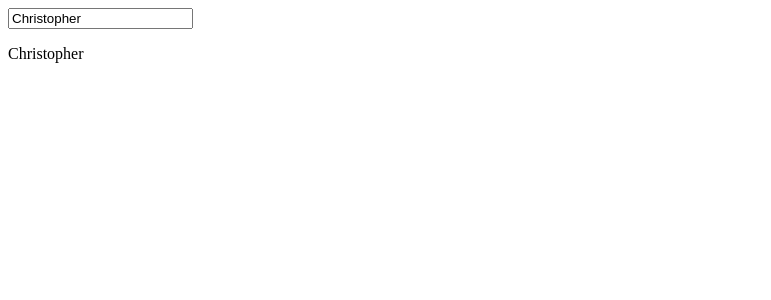
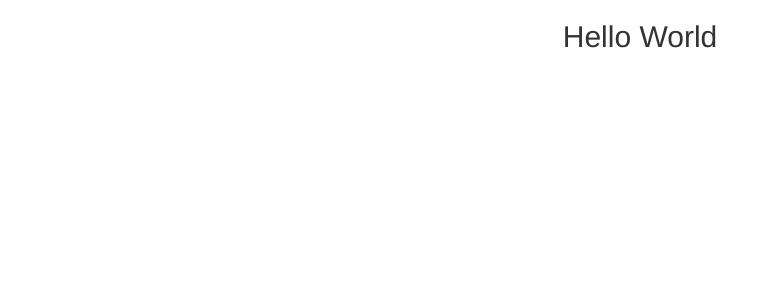
Before and after one commit to cdsalty/angularPrep, an Angular app: page / in a window 1280 px wide. Shown: the top 300 px of the page, without its empty margins (0-771 px from the left). Built offline with nearby package versions, Linux system fonts and the light colour scheme.

Commit message:
overview of adding components

```diff
--- a/angular.json
+++ b/angular.json
@@ -24,6 +24,7 @@
               "src/assets"
             ],
             "styles": [
+              "node_modules/bootstrap/dist/css/bootstrap.min.css",
               "src/styles.css"
             ],
             "scripts": []
--- a/package.json
+++ b/package.json
@@ -19,6 +19,7 @@
     "@angular/platform-browser": "~8.2.3",
     "@angular/platform-browser-dynamic": "~8.2.3",
     "@angular/router": "~8.2.3",
+    "bootstrap": "^3.4.1",
     "rxjs": "~6.4.0",
     "tslib": "^1.10.0",
     "zone.js": "~0.9.1"
--- a/src/app/app.component.html
+++ b/src/app/app.component.html
@@ -1,5 +1,3 @@
-<input type = "text" [(ngModel)]= "name">
-<p>{{ name }}</p>
-<!-- after calling name, next in the app component typescript file,
-  changed the variable title to name and assigned it to 'Christopher' -->
-  <!-- in app.component, it's 'ngModel' -->
+<div class = "text-center">
+  <h2>Hello World </h2>
+</div>
--- /dev/null
+++ b/src/app/server/server.component.html
@@ -0,0 +1 @@
+<h1>Hello World</h1>
--- a/src/index.html
+++ b/src/index.html
@@ -2,7 +2,7 @@
 <html lang="en">
 <head>
   <meta charset="utf-8">
-  <title>MaxFirstApp</title>
+  <title>Intro to Angular</title>
   <base href="/">
   <meta name="viewport" content="width=device-width, initial-scale=1">
   <link rel="icon" type="image/x-icon" href="favicon.ico">
```
Also changed, not shown: src/app/app.module.ts (+6 -3 lines), src/app/server/server.component.ts (added, +10 -0 lines), 1 other file (tests, documents, lock files or other folders).
